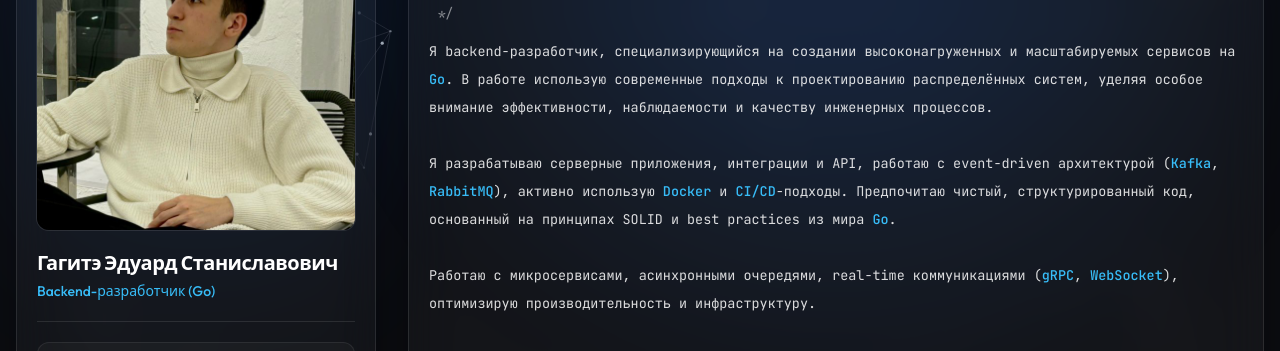
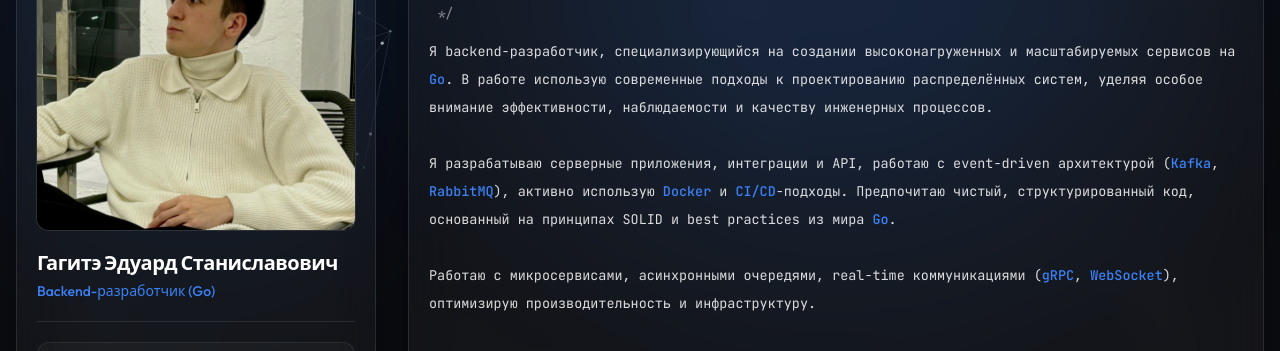
Before and after one commit to eduardgagite/eduardgagite.github.io, a React (Vite) app: page / in a window 1280 px wide. Shown: the part 198-549 px from the top of the page. Built offline with nearby package versions, Linux system fonts and the light colour scheme.

Commit message:
update midnight theme colors to use RGB values for improved consistency and clarity; adjust primary, accent, and semantic colors for better visual representation

```diff
--- a/src/theme/themes.ts
+++ b/src/theme/themes.ts
@@ -64,8 +64,8 @@ export const midnightTheme: Theme = {
   name: 'midnight',
   colors: {
     // Base
-    background: '#0b0c10',
-    foreground: '#e9eef4',
+    background: 'rgb(11, 12, 16)',
+    foreground: 'rgb(233, 238, 244)',
 
     // Surfaces (white with alpha for glass effect)
     surface: 'rgba(255, 255, 255, 0.03)',
@@ -73,21 +73,21 @@ export const midnightTheme: Theme = {
     card: 'rgba(255, 255, 255, 0.04)',
 
     // Primary brand
-    primary: '#1f6feb',
-    primaryHover: '#388bfd',
+    primary: 'rgb(31, 111, 235)',
+    primaryHover: 'rgb(56, 139, 253)',
     primaryRgb: '31, 111, 235', // RGB values for gradients
 
-    // Accent (sky/cyan tones)
-    accent: '#38bdf8',
-    accentSecondary: '#60a5fa',
+    // Accent
+    accent: 'rgb(59, 130, 246)',
+    accentSecondary: 'rgb(11, 87, 240)',
 
     // Semantic
-    success: '#10b981',
-    warning: '#f59e0b',
-    error: '#ef4444',
+    success: 'rgb(16, 185, 129)',
+    warning: 'rgb(245, 158, 11)',
+    error: 'rgb(239, 68, 68)',
 
     // Text hierarchy
-    text: '#ffffff',
+    text: 'rgb(255, 255, 255)',
     textSecondary: 'rgba(255, 255, 255, 0.85)',
     textMuted: 'rgba(255, 255, 255, 0.5)',
     textSubtle: 'rgba(255, 255, 255, 0.7)',
@@ -100,14 +100,14 @@ export const midnightTheme: Theme = {
 
     // Special
     glow: 'rgba(31, 111, 235, 0.35)',
-    networkColor: '#e9eef4',
+    networkColor: 'rgb(233, 238, 244)',
 
     // Scrollbar
     scrollbar: 'rgba(255, 255, 255, 0.04)',
     scrollbarThumb: 'rgba(56, 189, 248, 0.9)',
 
     // Code
-    codeBackground: '#0d1117',
+    codeBackground: 'rgb(13, 17, 23)',
   },
 };
 
```
